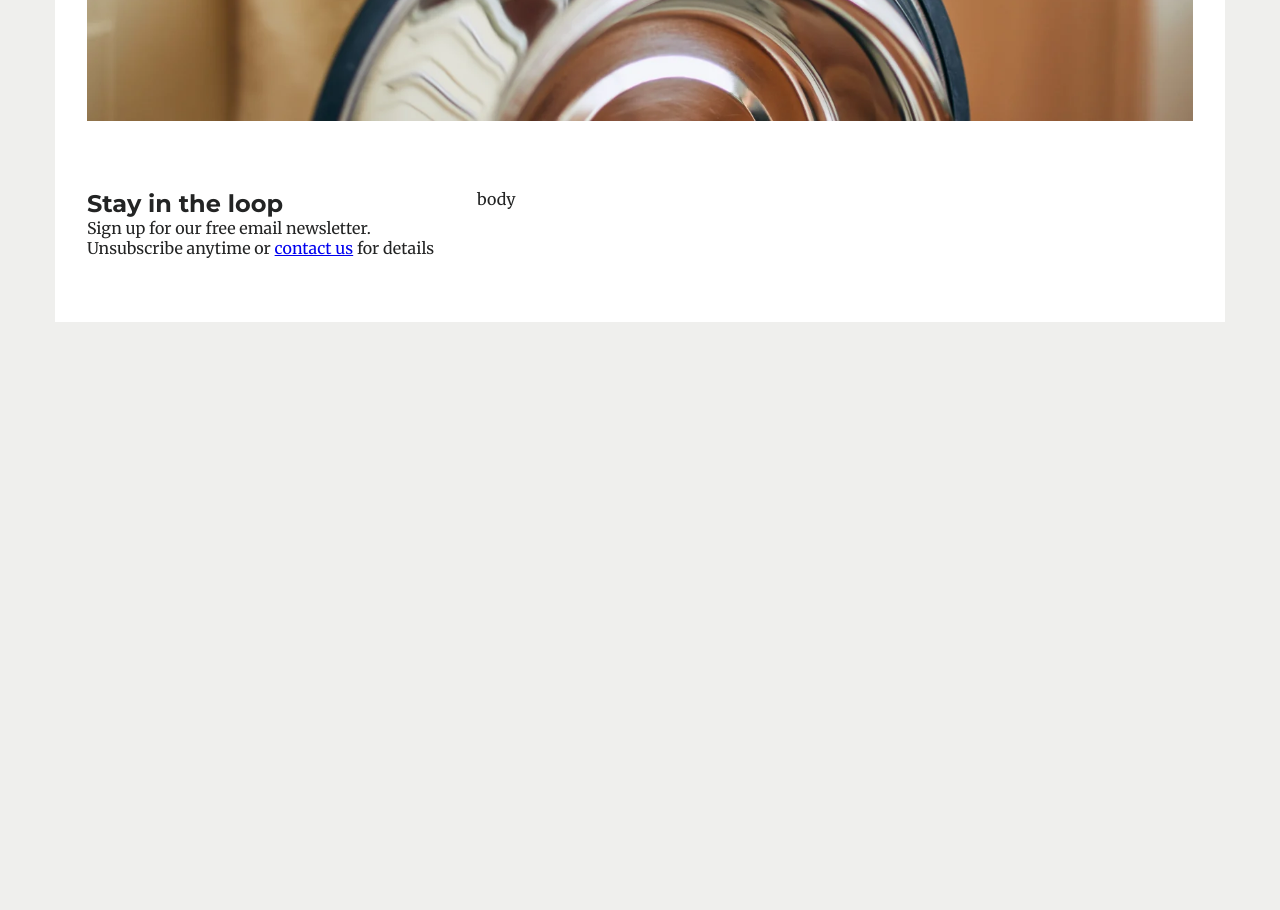
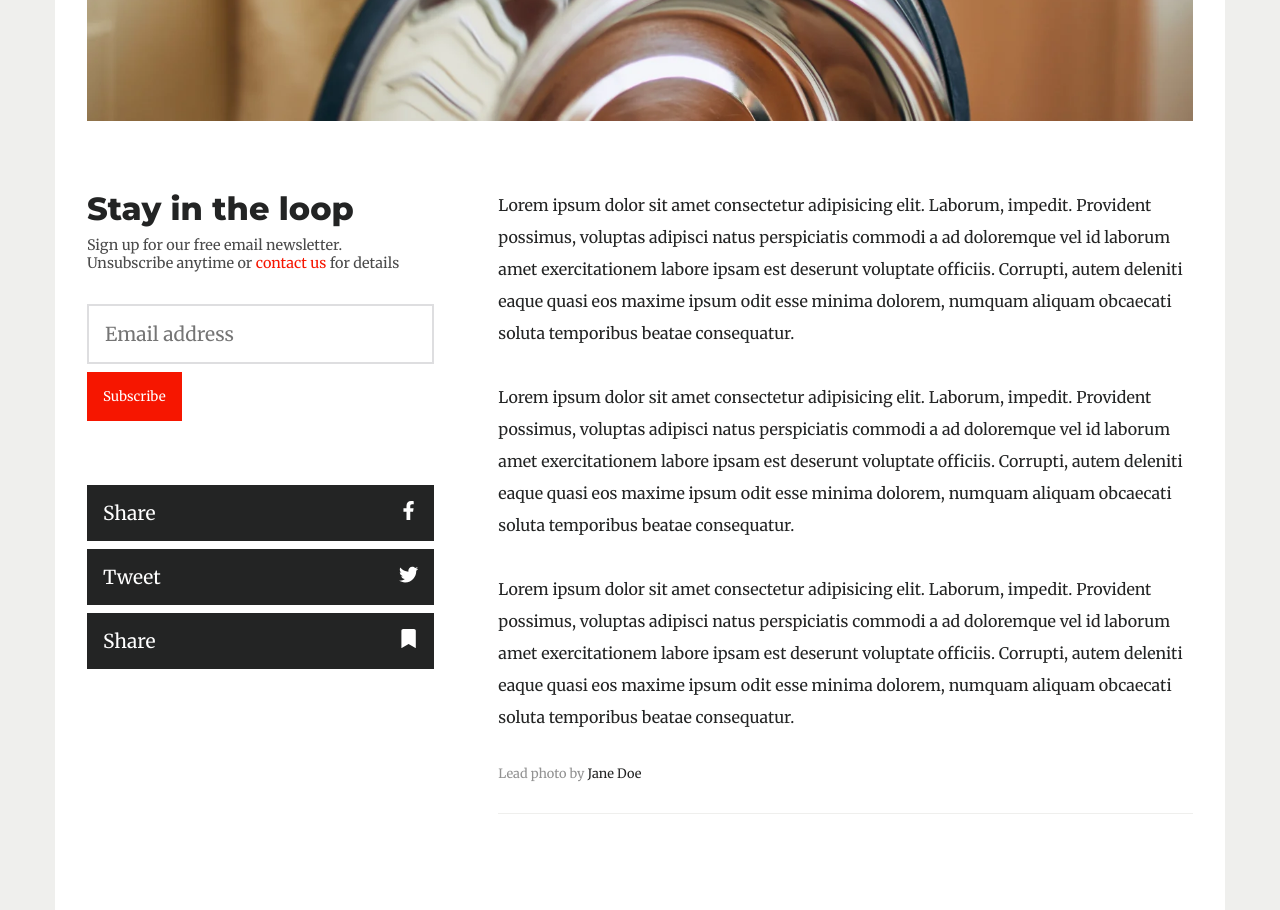
Before and after one commit to yjcyun/dogTo, a Gatsby site: page /article in a window 1280 px wide. Shown: the part 760-1670 px from the top of the page. Before the commit the page ends 1082 px from the top, so only its background shows below. Built offline with nearby package versions, Linux system fonts and the light colour scheme; Gatsby itself is replaced by a stand-in of ours.

Commit message:
Article layout and article sidebar

```diff
--- a/package.json
+++ b/package.json
@@ -26,6 +26,7 @@
     "react": "^16.12.0",
     "react-dom": "^16.12.0",
     "react-icons": "^3.11.0",
+    "react-share": "^4.3.1",
     "react-transition-group": "^4.4.1",
     "styled-components": "^5.2.0"
   },
--- a/src/components/ThumbnailCard.js
+++ b/src/components/default/ThumbnailCard.js
@@ -1,6 +1,6 @@
 import React from 'react'
 import styled from 'styled-components'
-import image1 from '../images/example1.jpg'
+import image1 from '../../images/example1.jpg'
 
 const ThumbnailCard = ({ fontSize, category, title }) => {
   return (
--- a/src/components/home/index.js
+++ b/src/components/home/index.js
@@ -1,6 +1,6 @@
 import React from 'react'
 import styled from 'styled-components'
-import ThumbnailCard from '../ThumbnailCard'
+import ThumbnailCard from '../default/ThumbnailCard'
 import Trending from './Trending'
 
 const Home = () => {
--- a/src/components/news/Article.js
+++ b/src/components/news/Article.js
@@ -1,6 +1,8 @@
 import React from 'react'
+import { FaFacebookF, FaTwitter, FaBookmark } from 'react-icons/fa'
 import image1 from '../../images/example1.jpg'
 import styled from 'styled-components'
+import Subscribe from './Subscribe'
 
 const Article = () => {
   return (
@@ -15,7 +17,7 @@ const Article = () => {
       </ArticleHeadingWrapper>
       <ArticleDetailTitle>
         <div className='article-header header'>
-         An update for pet owners: More brands of dog food recalled beacuse they may be toxic
+          An update for pet owners: More brands of dog food recalled beacuse they may be toxic
         </div>
         <div className='article-img-container'>
           <img src={image1} alt='img' />
@@ -23,11 +25,30 @@ const Article = () => {
       </ArticleDetailTitle>
       <ArticleDetailBody>
         <div className='article-sidebar'>
-          <h2 className='header'>Stay in the loop</h2>
-          <p>Sign up for our free email newsletter. Unsubscribe anytime or <a href='/'>contact us</a> for details</p>
+          <Subscribe sidebar heading='Stay in the loop'>
+            Sign up for our free email newsletter. <br />
+            Unsubscribe anytime or <a href="/">contact us</a> for details
+          </Subscribe>
+          <div className='article-cta-buttons'>
+            <button>
+              <div>Share</div>
+              <FaFacebookF className='icon' />
+            </button>
+            <button>
+              <span>Tweet</span>
+              <FaTwitter className='icon' />
+            </button>
+            <button>
+              <span>Share</span>
+              <FaBookmark className='icon' />
+            </button>
+          </div>
         </div>
         <div className='article-body'>
-          body
+          <p>Lorem ipsum dolor sit amet consectetur adipisicing elit. Laborum, impedit. Provident possimus, voluptas adipisci natus perspiciatis commodi a ad doloremque vel id laborum amet exercitationem labore ipsam est deserunt voluptate officiis. Corrupti, autem deleniti eaque quasi eos maxime ipsum odit esse minima dolorem, numquam aliquam obcaecati soluta temporibus beatae consequatur.</p>
+          <p>Lorem ipsum dolor sit amet consectetur adipisicing elit. Laborum, impedit. Provident possimus, voluptas adipisci natus perspiciatis commodi a ad doloremque vel id laborum amet exercitationem labore ipsam est deserunt voluptate officiis. Corrupti, autem deleniti eaque quasi eos maxime ipsum odit esse minima dolorem, numquam aliquam obcaecati soluta temporibus beatae consequatur.</p>
+          <p>Lorem ipsum dolor sit amet consectetur adipisicing elit. Laborum, impedit. Provident possimus, voluptas adipisci natus perspiciatis commodi a ad doloremque vel id laborum amet exercitationem labore ipsam est deserunt voluptate officiis. Corrupti, autem deleniti eaque quasi eos maxime ipsum odit esse minima dolorem, numquam aliquam obcaecati soluta temporibus beatae consequatur.</p>
+          <div className='article-credit'><span>Lead photo by</span> Jane Doe</div>
         </div>
       </ArticleDetailBody>
     </>
@@ -84,8 +105,50 @@ const ArticleDetailTitle = styled.section`
 const ArticleDetailBody = styled.section`
   display: grid;
   grid-template-columns: 1fr 2fr;
-  grid-gap: 2rem;
+  grid-gap: 4rem;
   padding: 4rem 0;
+
+  .article-sidebar {
+    .article-cta-buttons{
+      margin-top: 4rem;
+      button {
+        width: 100%;
+        padding: 1rem;
+        background: var(--black);
+        margin: 0.5rem 0;
+        display: flex;
+        justify-content: space-between;
+        color: var(--white);
+        font-size: 1.2rem;
+        transition: 0.2s;
+        .icon {
+          transition: 0.2s;
+        }
+        &:hover {
+          background: var(--red);
+        }
+        &:hover .icon {
+        transform: translateX(-1rem);
+        }
+      }
+    }
+  }
+
+  .article-body {
+    border-bottom: 1px solid var(--bcg-grey);
+    padding-bottom: 2rem;
+    margin-bottom: 2rem;
+    p {
+      line-height: 2;
+      margin-bottom: 2rem;
+    }
+    .article-credit {
+      font-size: 0.8rem;
+      span {
+        color: var(--grey);
+      }
+    }
+  }
 `
 
 export default Article
--- a/src/components/news/Subscribe.js
+++ b/src/components/news/Subscribe.js
@@ -1,12 +1,12 @@
 import React from 'react'
 import styled from 'styled-components'
 
-const Subscribe = () => {
+const Subscribe = ({ sidebar, heading, children }) => {
   return (
-    <SubscribeWrapper>
+    <SubscribeWrapper sidebar={sidebar}>
       <div className='subscribe-left'>
-        <h2 className='header'>Get more news delivered to your inbox</h2>
-        <p>You can unsubscribe anytime or <a href='/'>contact us</a> for details</p>
+        <h2 className='header'>{heading}</h2>
+        <p>{children}</p>
       </div>
       <form>
         <input type='text' placeholder='Email address' />
@@ -17,20 +17,21 @@ const Subscribe = () => {
 }
 
 const SubscribeWrapper = styled.div`
-  background: var(--bcg-grey);
-  padding: 2rem;
+  background: ${props => props.sidebar ? 'none' : 'var(--bcg-grey)'};
+  padding: ${props => props.sidebar ? '0' : '2rem'};
   display: grid;
-  grid-template-columns: 1fr 1fr;
+  grid-template-columns: ${props => props.sidebar ? '1fr' : '1fr 1fr'};
   grid-gap: 2rem;
 
   h2 {
     font-weight: 800;
     font-size: 2rem;
-    margin-bottom: 1rem;
+    margin-bottom: 0.5rem;
   }
 
   p{
     font-size: 0.9rem;
+    color: var(--dark-grey);
     a {
       color: var(--red);
       text-decoration: none;
--- a/src/styles/global.css
+++ b/src/styles/global.css
@@ -5,9 +5,9 @@
   --dark-grey: #4a4a4a;
   --grey: #929292;
   --light-grey: #dedee0;
-  --red: #f61600;
   --bcg-grey: #efefed;
   --white: #fff;
+  --red: #f61600;
   --heading-ff: "Montserrat", sans-serif;
   --primary-ff: "Merriweather", serif;
   --secondary-heading-ff: "Oswald", sans-serif;
```
Also changed, not shown: src/components/default/SocialIconBar.js (added, +11 -0 lines), src/components/news/index.js (+7 -3 lines), src/components/default/LoadMore.js (renamed from src/components/LoadMore.js), src/constants/social-share.js (added), 1 other file.
